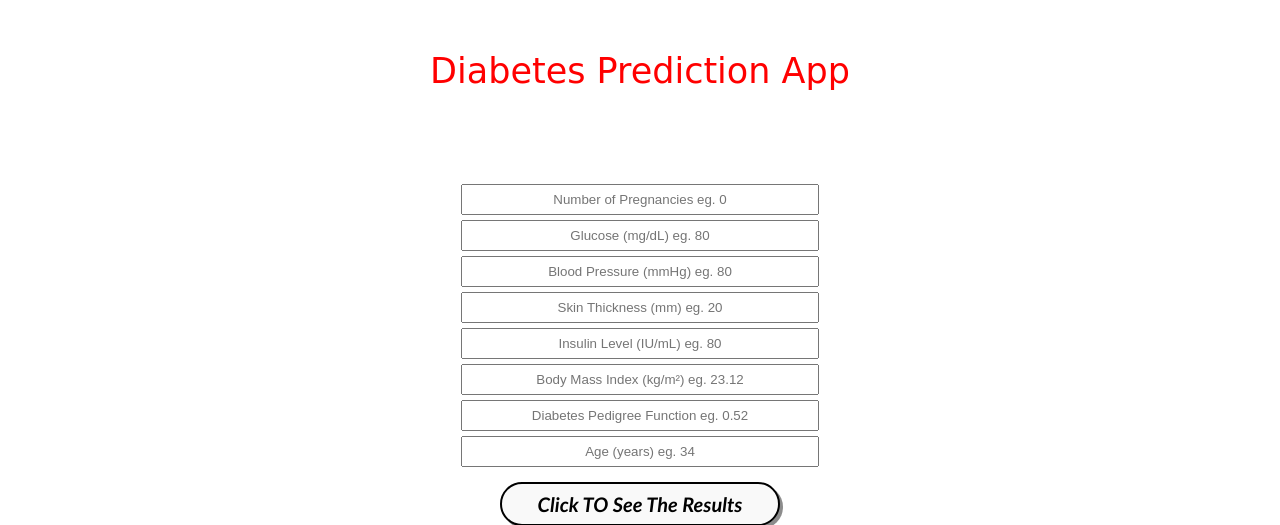
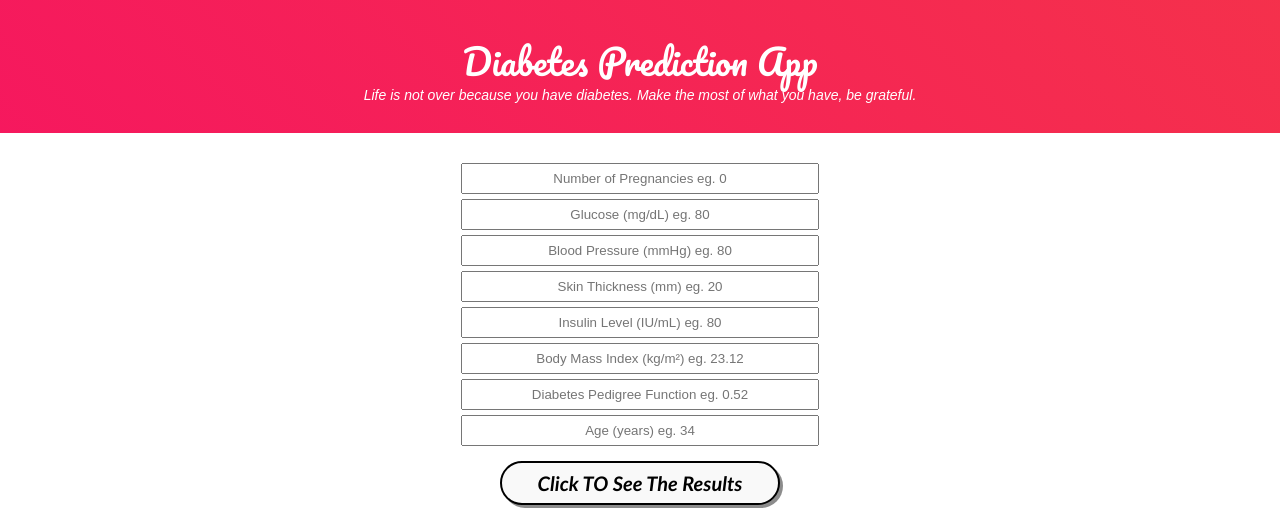
Before and after one commit to zianafique/Diabetes-Prediction-With-Deployment, a Flask app: page / in a window 1280 px wide. Shown: the top 525 px of the page. Run offline with Flask 2, Linux system fonts and the light colour scheme; parts of the project's set-up code (start-up, migrations or seed data) failed here and were passed over; some libraries are stand-ins or nearby versions.

Commit message:
Update styles.css

```diff
--- a/static/styles.css
+++ b/static/styles.css
@@ -18,7 +18,7 @@ body{
 .container{
     padding: 30px;
 	position: relative;
-	background: linear-gradient(45deg, #443B96);
+	background: linear-gradient(45deg, #443B96, #F60B68, #F4483A);
 	background-size: 500% 500%;
 	animation: change-gradient 10s ease-in-out infinite;
 }
@@ -35,12 +35,12 @@ body{
 }
 
 .container-heading{
-    margin: 20;
+    margin: 0;
 }
 
 .heading_font{
-    color: #ff0000;
-	font-family: 'Grenze Gotisch', cursive;
+    color: #ffffff;
+	font-family: 'Pacifico', cursive;
 	font-size: 35px;
 	font-weight: normal;
 }
```
